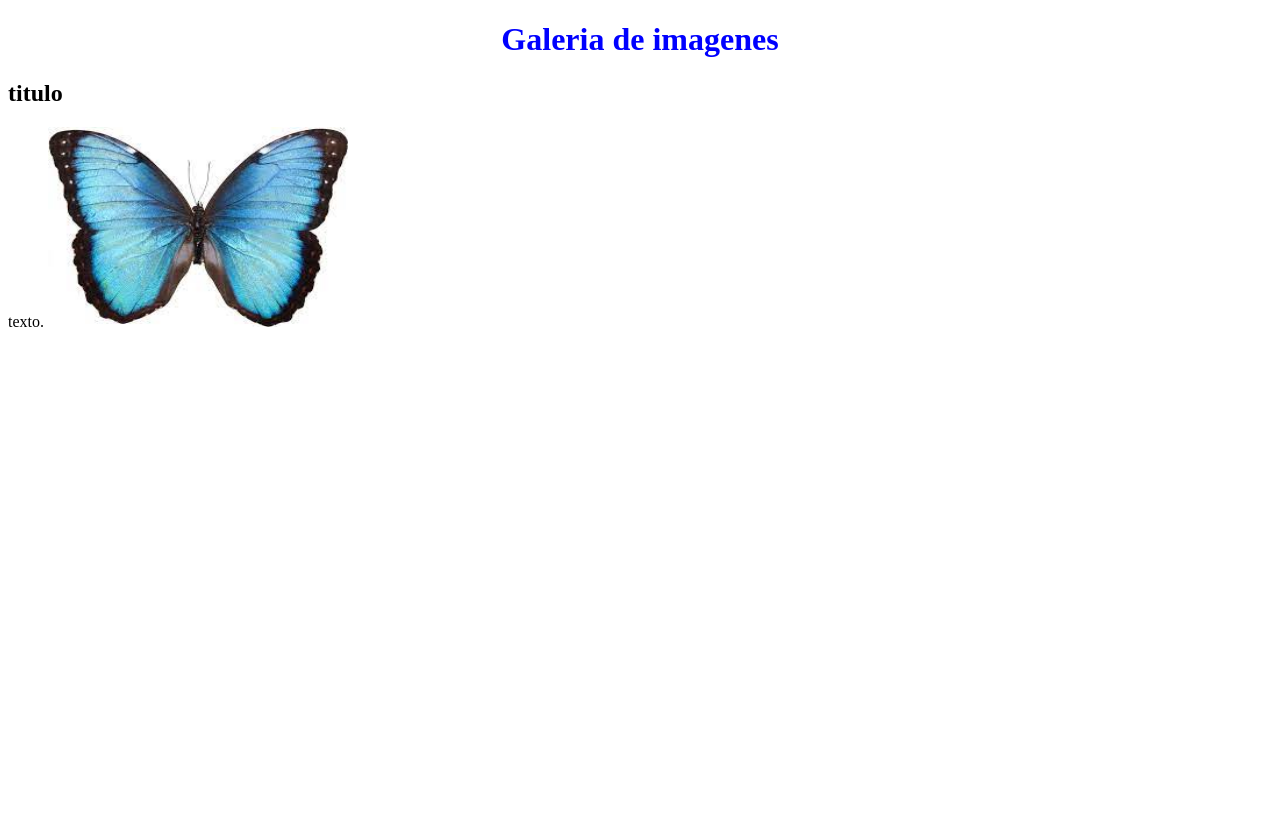
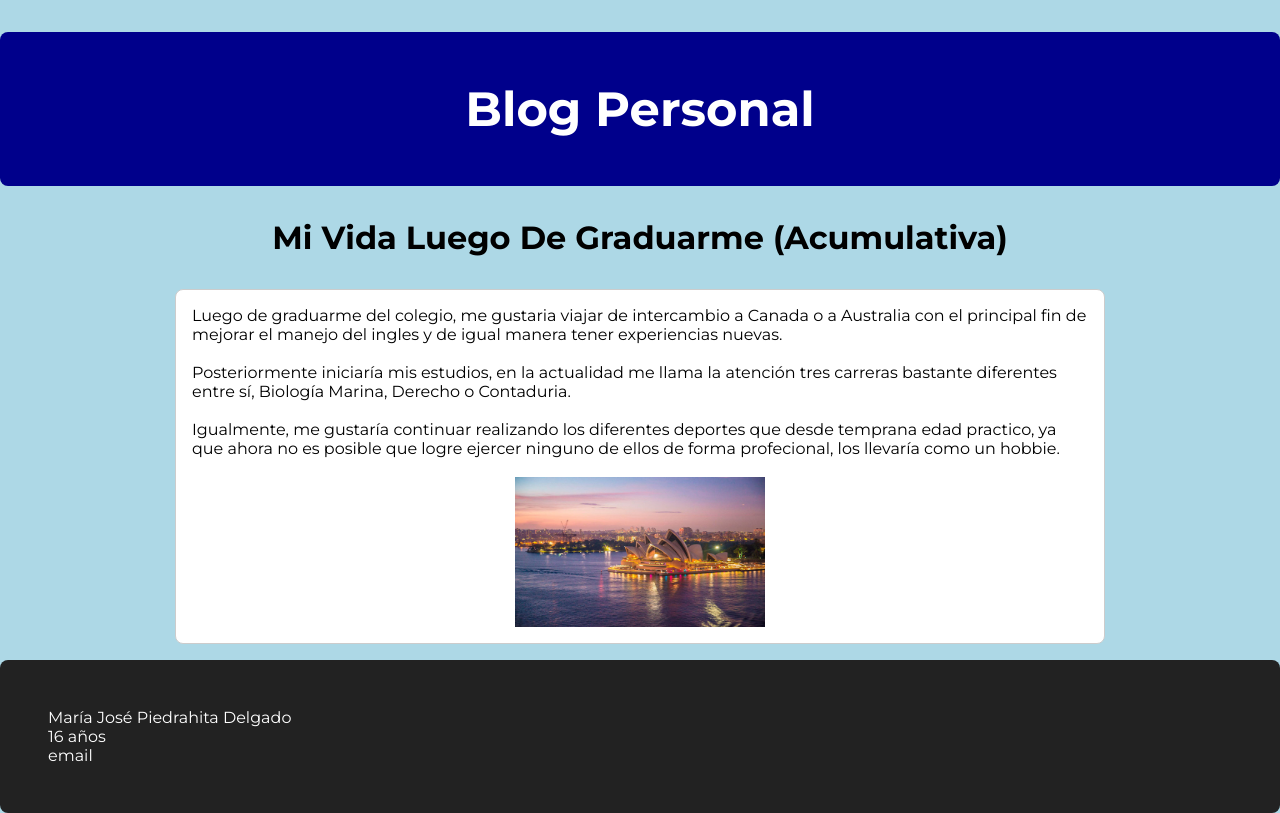
Before and after one commit to Maria-PiedrahitaD/html-Maria-PiedrahitaD, a website: page index.html in a window 1280 px wide. Drawn offline with Linux system fonts and the light colour scheme.

Commit message:
Acumulativa

```diff
--- /dev/null
+++ b/Tareas/tarea4.css
@@ -0,0 +1,4 @@
+#galeria {
+  text-align: center;
+  color: blue;
+}
--- a/index.html
+++ b/index.html
@@ -1,23 +1,50 @@
 <!DOCTYPE html>
-<html lang="en">
+<html>
   <head>
-    <meta charset="UTF-8" />
+    <meta charset="utf-8" />
+    <link rel="preconnect" href="https://fonts.googleapis.com" />
+    <link rel="preconnect" href="https://fonts.gstatic.com" crossorigin />
+    <link
+      href="https://fonts.googleapis.com/css2?family=Montserrat:wght@400;700&display=swap"
+      rel="stylesheet"
+    />
     <link rel="stylesheet" href="style.css" />
-
-    <title>
-      Tarea 4
-    </title>
+    <title>Evaluación acumulativa</title>
   </head>
 
+  <header>
+    <h1>Blog Personal</h1>
+  </header>
   <body>
-    <h1 id="galeria">Galeria de imagenes</h1>
+    <h3>Mi Vida Luego De Graduarme (Acumulativa)</h3>
+    <p>
+      Luego de graduarme del colegio, me gustaria viajar de intercambio a Canada
+      o a Australia con el principal fin de mejorar el manejo del ingles y de
+      igual manera tener experiencias nuevas.
+      <br /><br />
 
-    <h2 id="tituloMari">titulo</h2>
-    <p id="texto1">
-      texto.
-      <img id="Imagen1" src="Imagenes/mariposa.jpg" width="300" height="200" />
-      <br />
-      <br />
+      Posteriormente iniciaría mis estudios, en la actualidad me llama la
+      atención tres carreras bastante diferentes entre sí, Biología Marina,
+      Derecho o Contaduria.
+      <br /><br />
+      Igualmente, me gustaría continuar realizando los diferentes deportes que
+      desde temprana edad practico, ya que ahora no es posible que logre ejercer
+      ninguno de ellos de forma profecional, los llevaría como un hobbie.
+      <br /><br />
+      <img
+        id="Imagen"
+        src="Imagenes/Australia.jpg"
+        width="250px"
+        height="150px"
+      />
     </p>
   </body>
+
+  <footer>
+    María José Piedrahita Delgado<br />16 años
+    <br />
+    <a href="mailto:mariajose.piedrahitadelgado@bethlemitasbello.edu.co"
+      >email</a
+    >
+  </footer>
 </html>
--- a/package.json
+++ b/package.json
@@ -10,11 +10,7 @@
     "type": "git",
     "url": "git+https://github.com/codesandbox-app/static-template.git"
   },
-  "keywords": [
-    "static",
-    "template",
-    "codesandbox"
-  ],
+  "keywords": ["static", "template", "codesandbox"],
   "author": "Ives van Hoorne",
   "license": "MIT",
   "bugs": {
--- a/sandbox.config.json
+++ b/sandbox.config.json
@@ -1,3 +1,5 @@
 {
-  "template": "static"
+  "template": "static",
+  "hardReloadOnChange": false,
+  "disableLogging": true
 }
--- a/style.css
+++ b/style.css
@@ -1,4 +1,100 @@
-#galeria {
+html {
+  font-family: "Montserrat", sans-serif;
+}
+
+body {
+  margin: 0;
+  background-color: lightblue;
+}
+
+header h1 {
+  background-color: darkblue;
+  color: white;
+  padding: 3rem 2rem;
+  font-size: 3rem;
   text-align: center;
-  color: blue;
+  border-radius: 0.5rem;
 }
+
+h2 {
+  font-size: 2.5rem;
+  width: 70%;
+  margin-left: auto;
+  margin-right: auto;
+}
+
+h3 {
+  font-size: 2rem;
+  width: 70%;
+  text-align: center;
+  margin-left: auto;
+  margin-right: auto;
+}
+
+h4 {
+  font-size: 1.5rem;
+  width: 70%;
+  margin-left: auto;
+  margin-right: auto;
+}
+
+h5 {
+  font-size: 1rem;
+  width: 70%;
+  margin-left: auto;
+  margin-right: auto;
+}
+
+body p {
+  transition: all 0.3s ease;
+  background-color: #fff;
+  margin: 1rem 0;
+  border-radius: 0.5rem;
+  padding: 1rem 1rem;
+  cursor: pointer;
+  border: 1px solid #ccc;
+  width: 70%;
+  margin-left: auto;
+  margin-right: auto;
+}
+
+body p:hover {
+  box-shadow: 0 0.1rem 0.4rem rgba(0, 0, 0, 0.3);
+}
+
+footer {
+  background-color: #222;
+  padding: 3rem;
+  color: white;
+  border-radius: 0.5rem;
+}
+
+footer p {
+  margin: 0;
+}
+
+footer a {
+  transition: color 0.3s ease;
+  color: white;
+  text-decoration: none;
+}
+
+footer a:hover {
+  color: cornflowerblue;
+}
+
+/* Go from zero to full opacity */
+@keyframes fadeEffect {
+  from {
+    opacity: 0;
+  }
+  to {
+    opacity: 1;
+  }
+}
+
+#Imagen {
+  display: block;
+  margin-left: auto;
+  margin-right: auto;
+}
```
Also changed, not shown: Tareas/tarea4.html (added, +23 -0 lines), .codesandbox/workspace.json (added), Imagenes/Australia.jpg (added).
